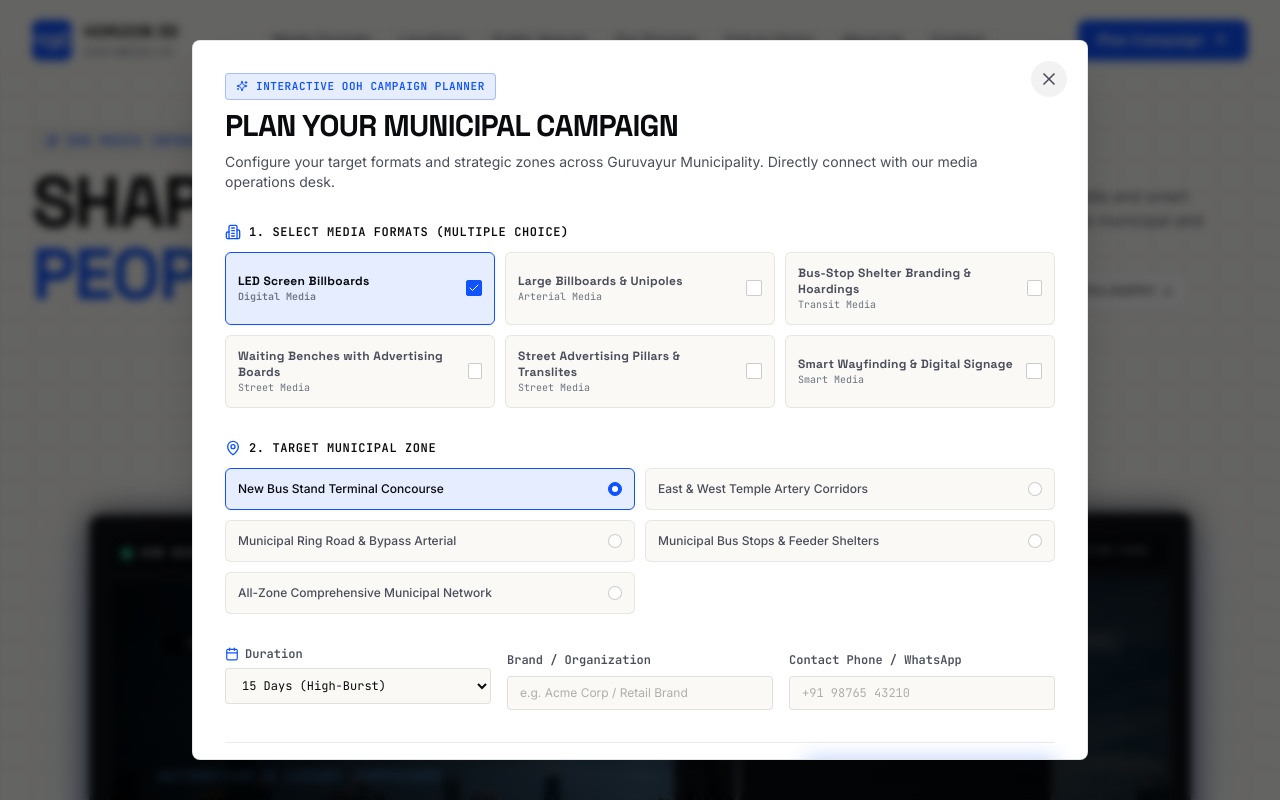
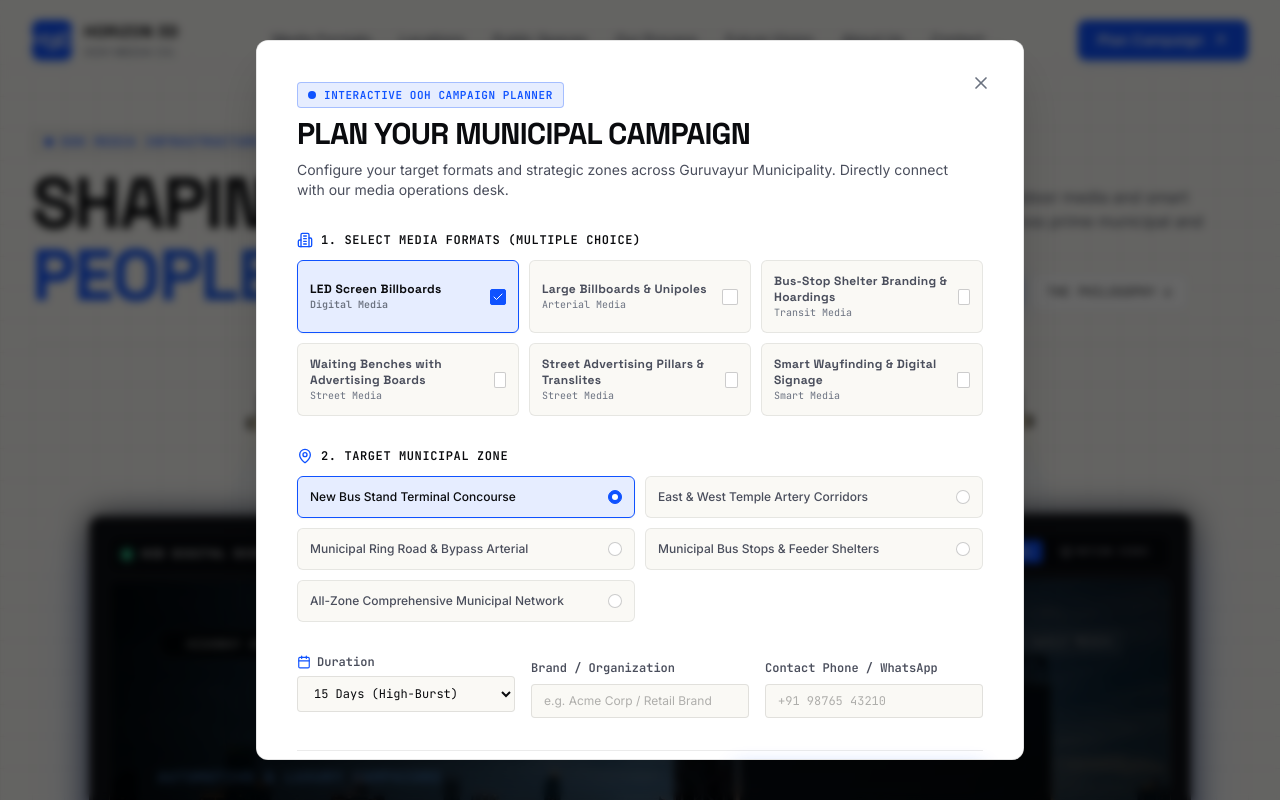
Before and after one commit to Ajuworks96/horizone3d, a Next.js app: page / in a window 1280 px wide. Both pictures are taken after a click on the button "EXPLORE MEDIA SPACES". Shown: the top 800 px of the page. Built offline with nearby package versions, Linux system fonts and the light colour scheme.

Commit message:
Remove generic AI sparkles icons across the entire site

```diff
--- a/src/components/about/AboutManifesto.tsx
+++ b/src/components/about/AboutManifesto.tsx
@@ -2,7 +2,7 @@
 
 import React from "react";
 import { H3D_DATA } from "../../lib/data";
-import { Compass, Sparkles, Building2 } from "lucide-react";
+import { Compass, Building2 } from "lucide-react";
 
 export const AboutManifesto: React.FC = () => {
   return (
@@ -47,7 +47,7 @@ export const AboutManifesto: React.FC = () => {
           {/* Right: Architectural Quote Card */}
           <div className="lg:col-span-5 bg-[#FAF9F5] border border-black/[0.08] rounded-lg p-8 sm:p-10 space-y-6 shadow-md relative">
             <div className="w-8 h-8 rounded bg-h3d-blue/15 flex items-center justify-center text-h3d-blue">
-              <Sparkles className="w-4 h-4" />
+              <Building2 className="w-4 h-4" />
             </div>
 
             <blockquote className="text-lg sm:text-xl font-display font-bold text-[#0A0B0E] leading-snug">
--- a/src/components/canvas-story/CityCanvasStory.tsx
+++ b/src/components/canvas-story/CityCanvasStory.tsx
@@ -2,7 +2,7 @@
 
 import React, { useState } from "react";
 import Image from "next/image";
-import { ArrowRight, MoveRight, Layers, Sparkles, Navigation } from "lucide-react";
+import { ArrowRight, MoveRight, Layers, Navigation } from "lucide-react";
 
 export const CityCanvasStory: React.FC = () => {
   const [activeStep, setActiveStep] = useState(0);
--- a/src/components/contact/ContactExperience.tsx
+++ b/src/components/contact/ContactExperience.tsx
@@ -2,7 +2,7 @@
 
 import React, { useState } from "react";
 import { H3D_DATA } from "../../lib/data";
-import { Mail, Phone, MapPin, ArrowUpRight, Send, Check, Sparkles } from "lucide-react";
+import { Mail, Phone, MapPin, ArrowUpRight, Send, Check } from "lucide-react";
 
 interface ContactExperienceProps {
   onOpenCampaignModal: () => void;
@@ -45,7 +45,7 @@ export const ContactExperience: React.FC<ContactExperienceProps> = ({ onOpenCamp
         {/* Master Call to Action Statement */}
         <div className="max-w-4xl mb-16 space-y-4">
           <div className="inline-flex items-center gap-2 px-2.5 py-1 rounded bg-black/[0.04] border border-black/[0.08] text-[11px] font-mono text-h3d-blue uppercase tracking-widest">
-            <Sparkles className="w-3.5 h-3.5" />
+            <span className="w-2 h-2 rounded-full bg-h3d-blue" />
             <span>OPERATIONS & CAMPAIGN DESK</span>
           </div>
 
--- a/src/components/future-vision/FutureCity.tsx
+++ b/src/components/future-vision/FutureCity.tsx
@@ -3,10 +3,10 @@
 import React from "react";
 import Image from "next/image";
 import { H3D_DATA } from "../../lib/data";
-import { Cpu, Compass, Wifi, Radio, Sparkles } from "lucide-react";
+import { Cpu, Compass, Wifi, Radio, Zap } from "lucide-react";
 
 export const FutureCity: React.FC = () => {
-  const visionIcons = [Sparkles, Wifi, Radio, Compass];
+  const visionIcons = [Zap, Wifi, Radio, Compass];
 
   return (
     <section id="vision" className="relative bg-[#FAF9F5] py-24 sm:py-32 border-t border-black/[0.08] overflow-hidden">
--- a/src/components/hero/HeroScene.tsx
+++ b/src/components/hero/HeroScene.tsx
@@ -3,7 +3,7 @@
 import React, { useEffect, useRef, useState } from "react";
 import Image from "next/image";
 import { H3D_DATA } from "../../lib/data";
-import { ArrowDown, ArrowRight, Eye, Play, Pause, Volume2, VolumeX, Sparkles, MonitorPlay } from "lucide-react";
+import { ArrowDown, ArrowRight, Eye, Play, Pause, Volume2, VolumeX, MonitorPlay } from "lucide-react";
 
 interface HeroSceneProps {
   onOpenCampaignModal: () => void;
@@ -145,7 +145,7 @@ export const HeroScene: React.FC<HeroSceneProps> = ({ onOpenCampaignModal }) =>
         <div className="flex flex-col md:flex-row md:items-end justify-between gap-6 border-b border-black/[0.08] pb-8">
           <div className="space-y-3 max-w-3xl">
             <div className="inline-flex items-center gap-2 px-3 py-1 rounded bg-black/[0.04] border border-black/[0.08] text-xs font-mono tracking-widest text-h3d-blue uppercase">
-              <Sparkles className="w-3.5 h-3.5 text-h3d-blue animate-pulse" />
+              <span className="w-2 h-2 rounded-full bg-h3d-blue animate-pulse" />
               <span className="font-semibold">{H3D_DATA.heroSequence.badge}</span>
               <span className="text-black/30">•</span>
               <span className="text-[#4A4E5C]">GURUVAYUR HUB</span>
--- a/src/components/locations/LocationExplorer.tsx
+++ b/src/components/locations/LocationExplorer.tsx
@@ -3,7 +3,7 @@
 import React, { useState } from "react";
 import Image from "next/image";
 import { H3D_DATA, MunicipalLocation } from "../../lib/data";
-import { MapPin, ArrowRight, Sparkles, Users, Clock, CheckCircle2, ChevronRight } from "lucide-react";
+import { MapPin, ArrowRight, Users, Clock, CheckCircle2, ChevronRight } from "lucide-react";
 
 interface LocationExplorerProps {
   onSelectLocation: (locationName: string) => void;
@@ -25,7 +25,7 @@ export const LocationExplorer: React.FC<LocationExplorerProps> = ({ onSelectLoca
         <div className="flex flex-col md:flex-row md:items-end justify-between gap-6 mb-12 pb-8 border-b border-black/[0.08]">
           <div className="space-y-3 max-w-2xl">
             <div className="inline-flex items-center gap-2 px-3 py-1 rounded-full bg-h3d-blue/10 text-xs font-semibold text-h3d-blue uppercase tracking-wider">
-              <Sparkles className="w-3.5 h-3.5" />
+              <MapPin className="w-3.5 h-3.5" />
               <span>Prime Strategic Network</span>
             </div>
             <h2 className="text-3xl sm:text-5xl lg:text-6xl font-display font-extrabold tracking-tight text-[#0A0B0E] uppercase leading-[1.05]">
--- a/src/components/media-experience/MediaExperience.tsx
+++ b/src/components/media-experience/MediaExperience.tsx
@@ -9,7 +9,7 @@ import {
   Maximize2,
   Clock,
   MapPin,
-  Sparkles,
+  Layers,
   ArrowRight,
   ShieldCheck,
   Zap,
@@ -36,7 +36,7 @@ export const MediaExperience: React.FC<MediaExperienceProps> = ({ onSelectFormat
         <div className="flex flex-col lg:flex-row lg:items-end justify-between gap-6 mb-12 pb-8 border-b border-black/[0.08]">
           <div className="space-y-3 max-w-2xl">
             <div className="inline-flex items-center gap-2 px-2.5 py-1 rounded bg-black/[0.04] border border-black/[0.08] text-[11px] font-mono text-h3d-blue uppercase tracking-widest">
-              <Sparkles className="w-3.5 h-3.5" />
+              <Layers className="w-3.5 h-3.5" />
               <span>SPATIAL FORMAT EXPLORER</span>
             </div>
             <h2 className="text-3xl sm:text-5xl lg:text-6xl font-display font-extrabold tracking-tight text-[#0A0B0E] uppercase leading-[1.05]">
--- a/src/components/navigation/CampaignModal.tsx
+++ b/src/components/navigation/CampaignModal.tsx
@@ -2,7 +2,7 @@
 
 import React, { useState } from "react";
 import { H3D_DATA } from "../../lib/data";
-import { X, Check, ArrowRight, Mail, Phone, Building2, MapPin, Calendar, Sparkles } from "lucide-react";
+import { X, Check, ArrowRight, Mail, Phone, Building2, MapPin, Calendar } from "lucide-react";
 
 interface CampaignModalProps {
   isOpen: boolean;
@@ -60,6 +60,7 @@ export const CampaignModal: React.FC<CampaignModalProps> = ({
       `- Brand / Organization: ${brandName || "Not specified"}\n` +
       `- Contact Person: ${contactName || "Not specified"}\n` +
       `- Phone: ${contactPhone || "Not specified"}\n` +
+      `- Email: ${contactEmail || "Not specified"}\n` +
       `- Selected Media Formats: ${formatNames}\n` +
       `- Target Municipal Zone: ${selectedZone}\n` +
       `- Campaign Duration: ${duration}\n\n` +
@@ -70,12 +71,12 @@ export const CampaignModal: React.FC<CampaignModalProps> = ({
   };
 
   return (
-    <div className="fixed inset-0 z-50 flex items-center justify-center p-4 sm:p-6 md:p-10 bg-black/60 backdrop-blur-sm animate-in fade-in duration-200">
-      <div className="relative w-full max-w-4xl max-h-[90vh] overflow-y-auto bg-white border border-black/10 rounded-lg p-6 sm:p-8 text-[#0A0B0E] shadow-2xl">
+    <div className="fixed inset-0 z-50 flex items-center justify-center p-4 bg-black/60 backdrop-blur-sm animate-in fade-in duration-200">
+      <div className="relative w-full max-w-3xl max-h-[90vh] overflow-y-auto bg-white rounded-xl shadow-2xl border border-black/10 p-6 sm:p-10">
         {/* Close Button */}
         <button
           onClick={onClose}
-          className="absolute top-5 right-5 p-2 rounded-full bg-black/5 hover:bg-black/10 text-[#4A4E5C] hover:text-[#0A0B0E] transition-colors"
+          className="absolute top-6 right-6 p-2 rounded-md text-[#6B7280] hover:text-[#0A0B0E] hover:bg-black/5 transition-colors"
           aria-label="Close modal"
         >
           <X className="w-5 h-5" />
@@ -84,7 +85,7 @@ export const CampaignModal: React.FC<CampaignModalProps> = ({
         {/* Modal Header */}
         <div className="space-y-2 mb-8 pr-8">
           <div className="inline-flex items-center gap-2 px-2.5 py-1 rounded bg-h3d-blue/10 border border-h3d-blue/30 text-[11px] font-mono text-h3d-blue uppercase tracking-wider font-bold">
-            <Sparkles className="w-3 h-3" />
+            <span className="w-2 h-2 rounded-full bg-h3d-blue" />
             <span>Interactive OOH Campaign Planner</span>
           </div>
           <h2 className="text-2xl sm:text-3xl font-display font-extrabold tracking-tight text-[#0A0B0E]">
```
